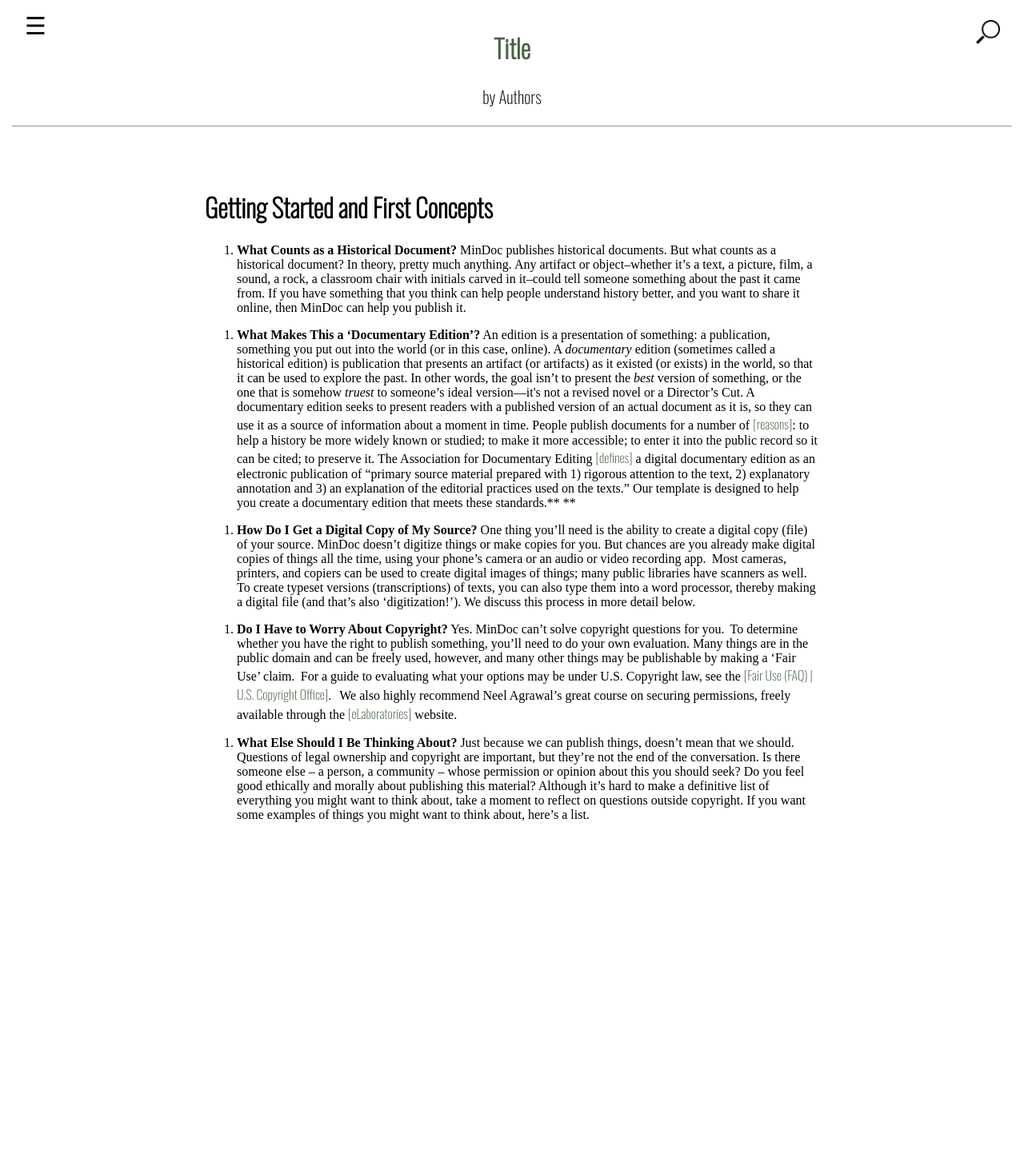
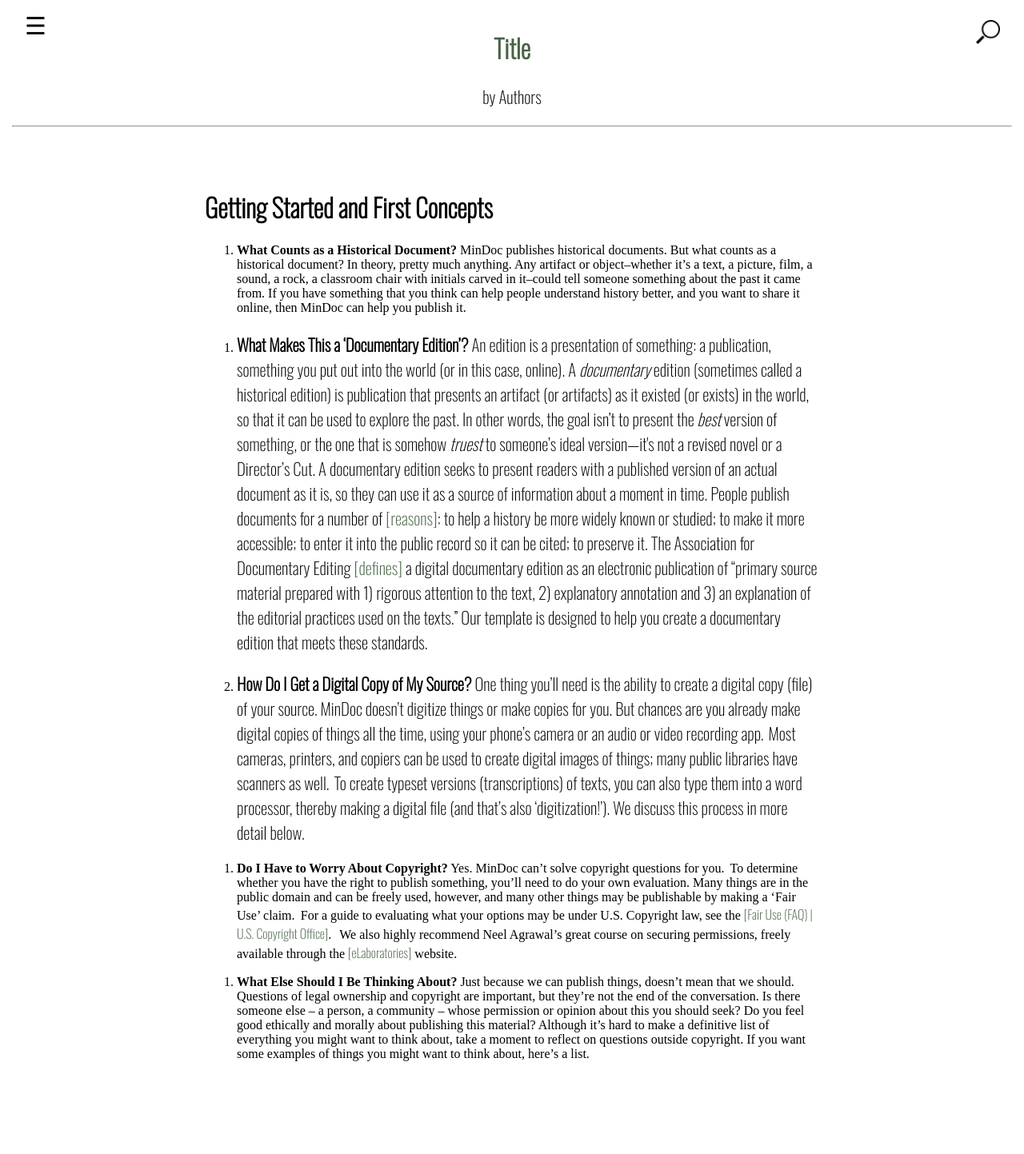
Before and after one commit to jwr12/MindocMD_sample, a Jekyll site: the page built from 003_Getting_Started_And_First_Concepts.md, in a window 1280 px wide. Shown: the whole page at 80% size. Built offline with Jekyll 4.4.1, drawn with Linux system fonts in a browser that asks for light colours; before the commit the page ends 1144 px from its top, so only the background shows below that.

```diff
--- a/003_Getting_Started_And_First_Concepts.md
+++ b/003_Getting_Started_And_First_Concepts.md
@@ -41,8 +41,7 @@ number: 003
     text, 2) explanatory annotation and 3) an explanation of the
     editorial practices used on the texts." Our template is designed to
     help you create a documentary edition that meets these
-    standards.** **
-
+    standards.
 <!-- -->
 
 3.  **How Do I Get a Digital Copy of My Source?** One thing you'll need
```
